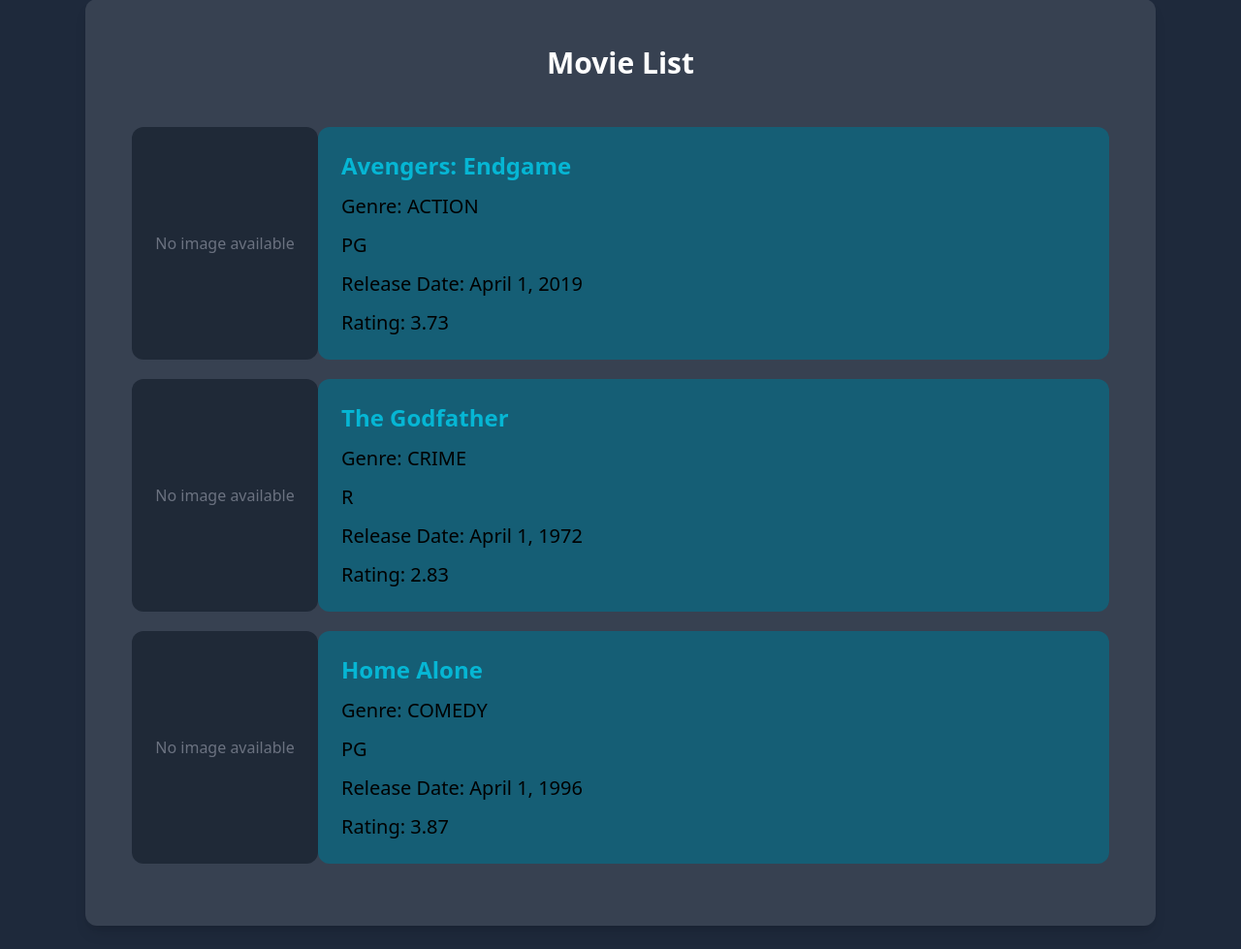
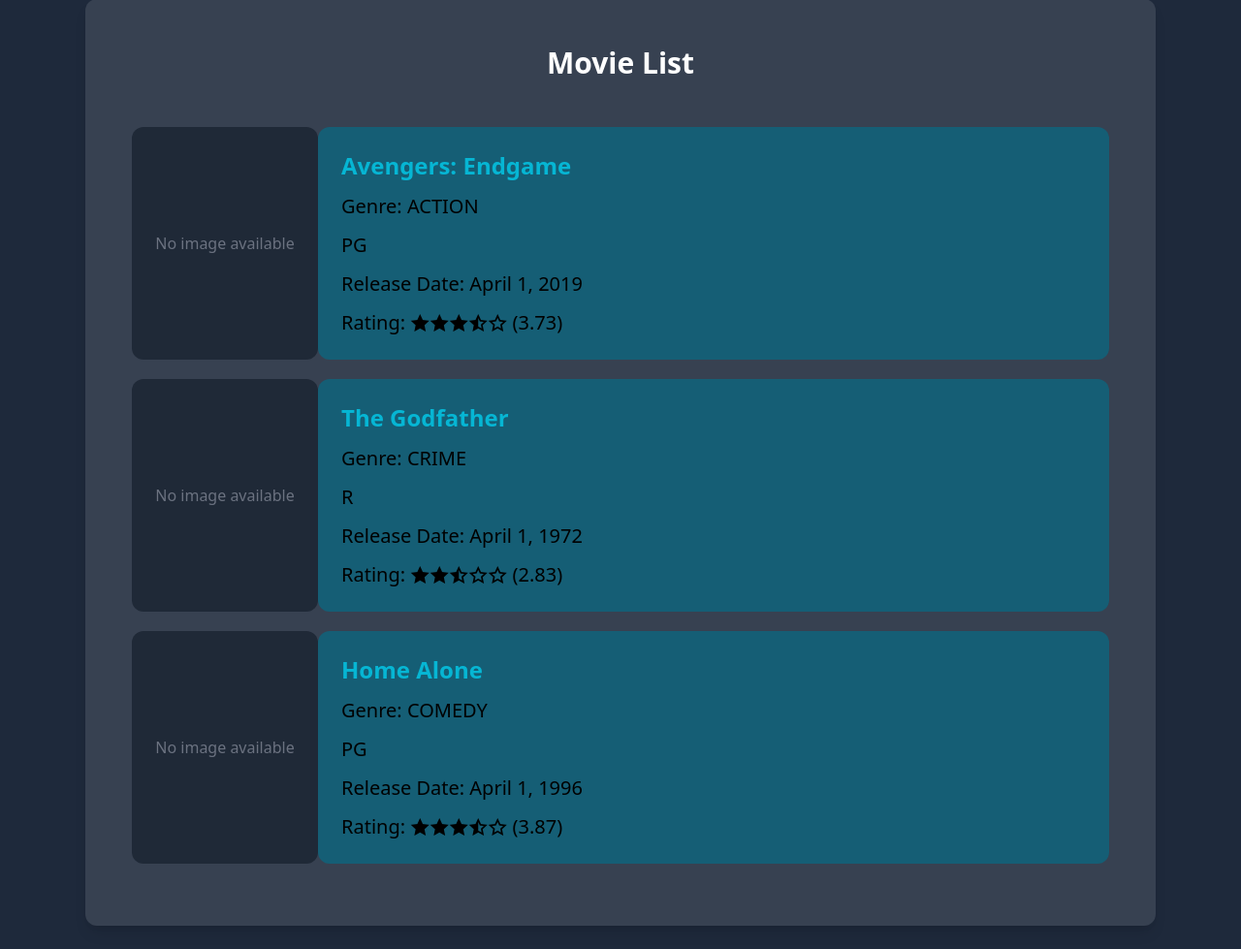
Before and after one commit to CodeBlack04/coding-test-visionary, a Django app: page / in a window 1280 px wide. Shown: the part 341-1320 px from the top of the page at 97% size. Run offline with Django 5.2, Linux system fonts and the light colour scheme; data comes from the database, SQL or seed files in the repository; style sheets or scripts are compiled from the project's sources; parts of the project's set-up code (start-up, migrations or seed data) failed here and were passed over.

Commit message:
added rating graphics

```diff
--- a/core/templates/base.html
+++ b/core/templates/base.html
@@ -7,7 +7,7 @@
         <meta charset="UTF-8">
         <meta name="viewport" content="width=device-width, initial-scale=1.0">
         <title>{% block title %}  {% endblock %}</title>
-
+        <link href="https://cdn.jsdelivr.net/npm/remixicon@3.5.0/fonts/remixicon.css" rel="stylesheet">
         <link rel="stylesheet" href="{% static 'src/styles.css' %}">
         {% block style %}{% endblock %}
     </head>
--- a/core/templates/core/home.html
+++ b/core/templates/core/home.html
@@ -1,4 +1,6 @@
 {% extends 'base.html' %}
+
+{% load static movieextras %}
 
 {% block title %} {{title}} {% endblock %}
 
@@ -101,7 +103,7 @@
                             <p class="text-xl text-black">Genre: {{ movie.genre|upper }}</p>
                             <p class="text-xl text-black">{{ movie.rating|upper }}</p>
                             <p class="text-xl text-black">Release Date: {{ movie.release_date }}</p>
-                            <p class="text-xl text-black">Rating: {{ movie.average_rating }}</p>
+                            <p class="text-xl text-black">Rating: {{ movie.average_rating|stars|safe }} ({{ movie.average_rating }})</p>
                         </div>
 
                     </a>
--- a/movies/templates/movies/detail.html
+++ b/movies/templates/movies/detail.html
@@ -1,4 +1,6 @@
 {% extends 'base.html' %}
+
+{% load static movieextras %}
 
 {% block title %} {{ title }} {% endblock %}
 
@@ -20,7 +22,7 @@
             <p class="text-xl">Genre: {{ movie.genre|upper }}</p>
             <p class="text-xl">Movie Type: {{ movie.rating|upper }}</p>
             <p class="text-xl">Release Date: {{ movie.release_date }}</p>
-            <p class="text-xl">Rating: {{ movie.average_rating }}</p>
+            <p class="text-xl">Rating: {{ movie.average_rating|stars|safe }} ({{ movie.average_rating }})</p>
 
         {% if request.user.is_authenticated %}
 
--- /dev/null
+++ b/movies/templatetags/movieextras.py
@@ -0,0 +1,16 @@
+from django import template
+
+from math import floor, ceil
+
+register = template.Library()
+
+@register.filter(name='stars')
+def stars(value):
+    if value:
+        full_stars = floor(value)
+        half_star = ceil(value) > full_stars
+        empty_stars = 5 - ceil(value)
+
+        return '<i class="ri-star-fill"></i>' * full_stars + '<i class="ri-star-half-line"></i>' * half_star + '<i class="ri-star-line"></i>' * empty_stars
+    else:
+        return '<i class="ri-star-line"></i>' * 5
```
Also changed, not shown: movies/templatetags/__init__.py (added).
